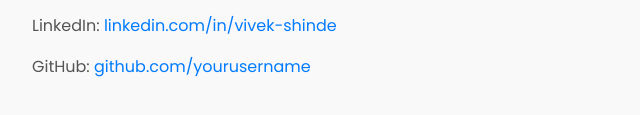
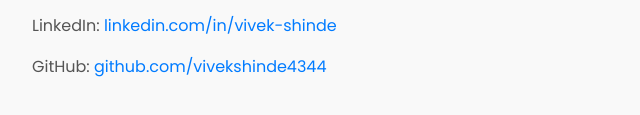
Before and after one commit to vivekshinde4344/Portfolio, a plain HTML site: page index.html in a window 1280 px wide. Shown: the part 4005-4120 px from the top of the page, 96-736 px from the left. Drawn offline with Linux system fonts and the light colour scheme.

Commit message:
index.html

```diff
--- a/index.html
+++ b/index.html
@@ -130,7 +130,7 @@
       <p>Phone: <a href="tel:+917588708877">+91 7588708877</a></p>
       <p>Email: <a href="mailto:vivek4344shinde@gmail.com">vivek4344shinde@gmail.com</a></p>
       <p>LinkedIn: <a href="https://linkedin.com/in/vivek-shinde-2a4985305 " target="_blank"> linkedin.com/in/vivek-shinde</a></p>
-      <p>GitHub: <a href="https://github.com/yourusername" target="_blank">github.com/yourusername</a></p>
+      <p>GitHub: <a href="https://github.com/vivekshinde4344" target="_blank">github.com/vivekshinde4344</a></p>
     </div>
   </section>
 
```
